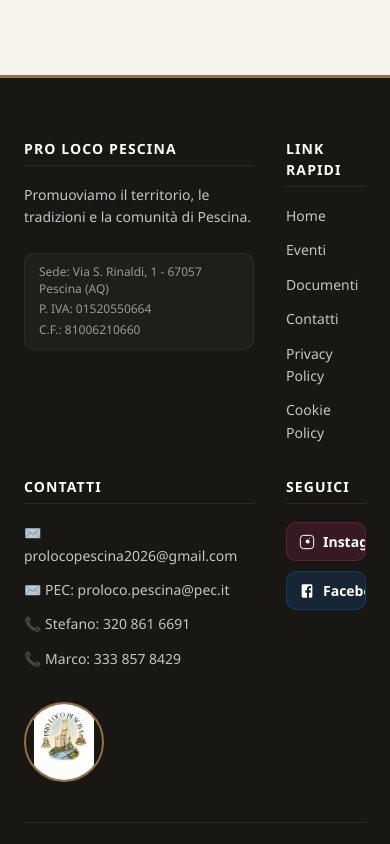
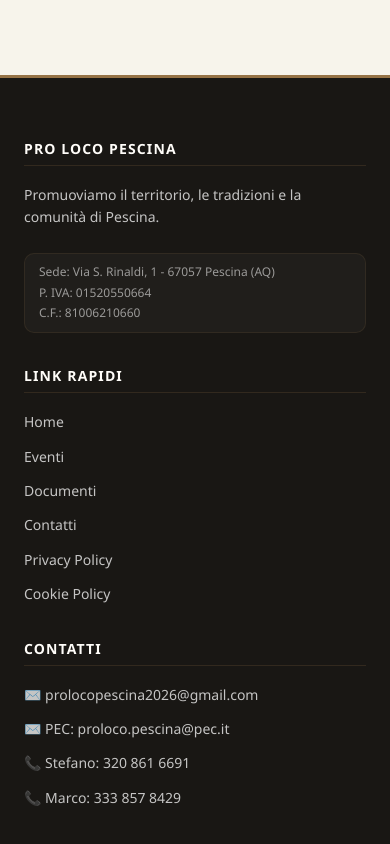
Before and after one commit to Prolocopescina26/proloco-pescina, a Next.js app: page / in a window 390 px wide. Shown: the part 4400-5244 px from the top of the page. Built offline with nearby package versions, Linux system fonts and the light colour scheme; no server answers; the database is empty.

Commit message:
fix: risolto layout footer mobile con grid responsive

```diff
--- a/app/page.tsx
+++ b/app/page.tsx
@@ -471,7 +471,7 @@ const styles: Record<string, React.CSSProperties> = {
     maxWidth: 1200,
     margin: "0 auto",
     display: "grid",
-    gridTemplateColumns: "repeat(auto-fit, minmax(220px, 1fr)) 80px",
+    gridTemplateColumns: "repeat(auto-fit, minmax(250px, 1fr))",
     gap: 32,
     alignItems: "flex-start"
   },
```
